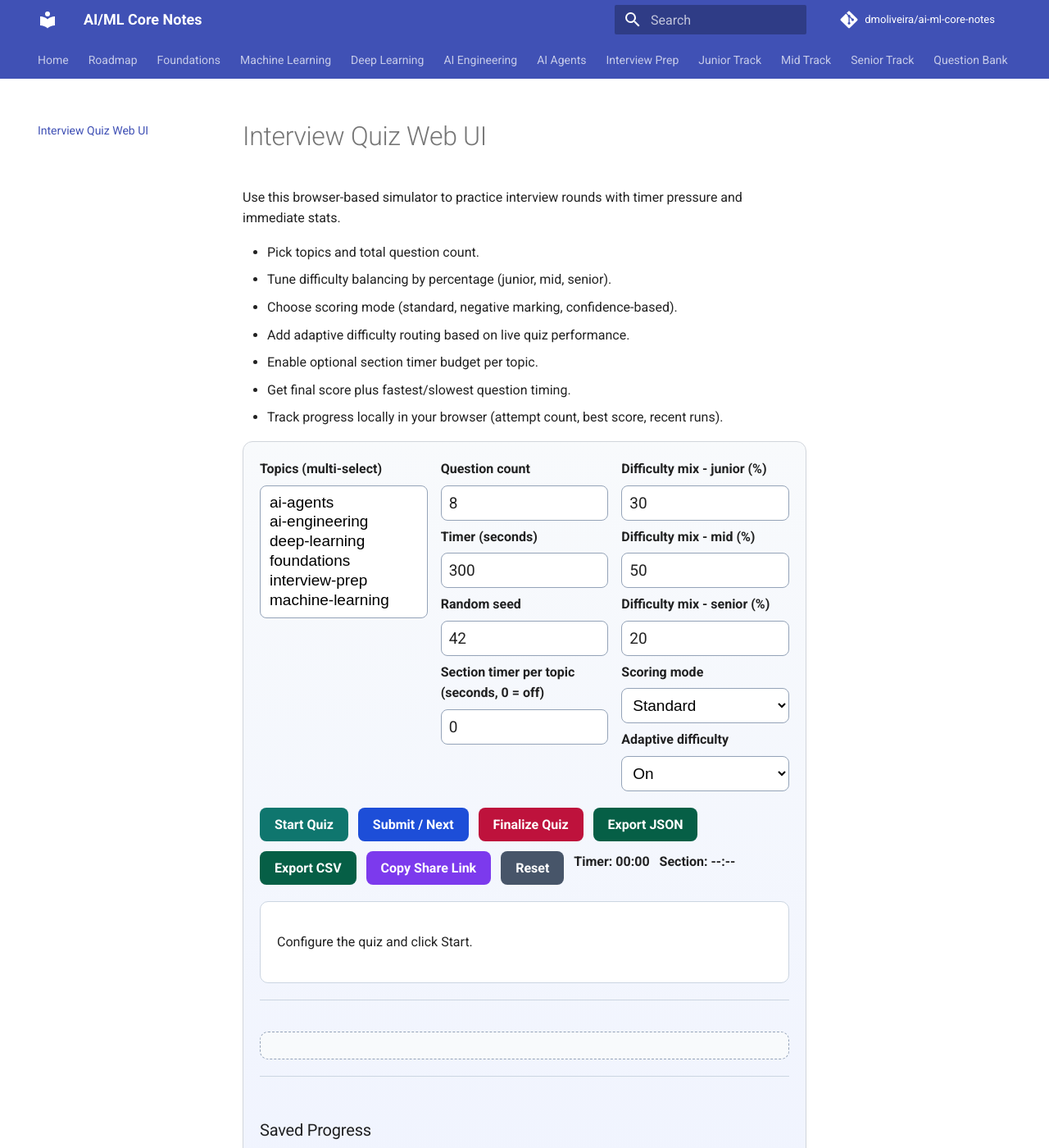
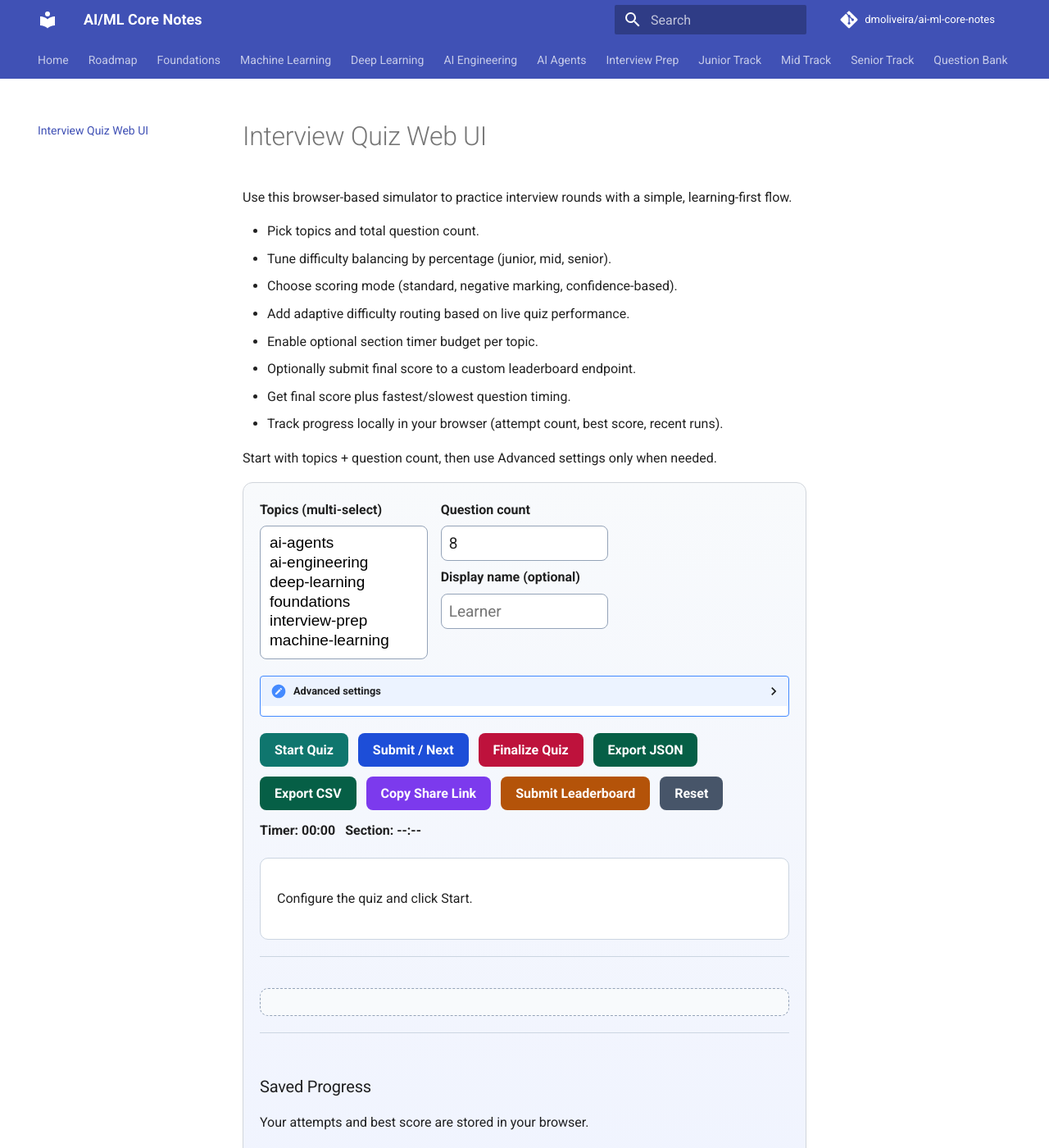
Before and after one commit to dmoliveira/ai-ml-core-notes, an MkDocs documentation site: the page built from docs/practice/quiz-web.md, in a window 1280 px wide and 1400 px high. Shown: the whole window at 82% size. Built offline with MkDocs 1.6.1 and Material for MkDocs 9.7.7, drawn with Linux system fonts in a browser that asks for light colours; comment, search, counter and statistics services are not loaded.

Commit message:
Simplify quiz UI layout with progressive advanced settings

```diff
--- a/docs/assets/quiz-web.css
+++ b/docs/assets/quiz-web.css
@@ -10,6 +10,20 @@
   grid-template-columns: repeat(3, minmax(0, 1fr));
   gap: 0.8rem;
   margin-bottom: 1rem;
+}
+
+.quiz-advanced {
+  border: 1px solid #cbd5e1;
+  border-radius: 10px;
+  padding: 0.6rem;
+  background: #f8fafc;
+  margin-bottom: 1rem;
+}
+
+.quiz-advanced summary {
+  cursor: pointer;
+  font-weight: 600;
+  margin-bottom: 0.6rem;
 }
 
 .quiz-control {
@@ -74,6 +88,11 @@
 
 #quiz-copy-share {
   background: #7c3aed;
+  color: #ffffff;
+}
+
+#quiz-submit-leaderboard {
+  background: #b45309;
   color: #ffffff;
 }
 
@@ -162,6 +181,10 @@
   margin-top: 0;
 }
 
+#quiz-leaderboard-feedback {
+  color: #92400e;
+}
+
 #quiz-section-timer.quiz-section-over {
   color: #b91c1c;
 }
--- a/docs/practice/quiz-web.md
+++ b/docs/practice/quiz-web.md
@@ -1,14 +1,17 @@
 # Interview Quiz Web UI
 
-Use this browser-based simulator to practice interview rounds with timer pressure and immediate stats.
+Use this browser-based simulator to practice interview rounds with a simple, learning-first flow.
 
 - Pick topics and total question count.
 - Tune difficulty balancing by percentage (junior, mid, senior).
 - Choose scoring mode (standard, negative marking, confidence-based).
 - Add adaptive difficulty routing based on live quiz performance.
 - Enable optional section timer budget per topic.
+- Optionally submit final score to a custom leaderboard endpoint.
 - Get final score plus fastest/slowest question timing.
 - Track progress locally in your browser (attempt count, best score, recent runs).
+
+Start with topics + question count, then use Advanced settings only when needed.
 
 <link rel="stylesheet" href="../../assets/quiz-web.css">
 
@@ -22,39 +25,53 @@ Use this browser-based simulator to practice interview rounds with timer pressur
       <label for="quiz-count">Question count</label>
       <input id="quiz-count" type="number" min="1" max="50" value="8">
 
-      <label for="quiz-limit">Timer (seconds)</label>
-      <input id="quiz-limit" type="number" min="30" max="3600" value="300">
-
-      <label for="quiz-seed">Random seed</label>
-      <input id="quiz-seed" type="number" min="1" value="42">
-
-      <label for="quiz-section-limit">Section timer per topic (seconds, 0 = off)</label>
-      <input id="quiz-section-limit" type="number" min="0" max="1800" value="0">
-    </div>
-    <div class="quiz-control">
-      <label for="quiz-weight-junior">Difficulty mix - junior (%)</label>
-      <input id="quiz-weight-junior" type="number" min="0" max="100" value="30">
-
-      <label for="quiz-weight-mid">Difficulty mix - mid (%)</label>
-      <input id="quiz-weight-mid" type="number" min="0" max="100" value="50">
-
-      <label for="quiz-weight-senior">Difficulty mix - senior (%)</label>
-      <input id="quiz-weight-senior" type="number" min="0" max="100" value="20">
-
-      <label for="quiz-scoring-mode">Scoring mode</label>
-      <select id="quiz-scoring-mode">
-        <option value="standard">Standard</option>
-        <option value="negative">Negative Marking</option>
-        <option value="confidence">Confidence Based</option>
-      </select>
-
-      <label for="quiz-adaptive-mode">Adaptive difficulty</label>
-      <select id="quiz-adaptive-mode">
-        <option value="on">On</option>
-        <option value="off">Off</option>
-      </select>
+      <label for="quiz-display-name">Display name (optional)</label>
+      <input id="quiz-display-name" type="text" maxlength="40" placeholder="Learner">
     </div>
   </div>
+
+  <details class="quiz-advanced">
+    <summary>Advanced settings</summary>
+    <div class="quiz-controls">
+      <div class="quiz-control">
+        <label for="quiz-limit">Timer (seconds)</label>
+        <input id="quiz-limit" type="number" min="30" max="3600" value="300">
+
+        <label for="quiz-seed">Random seed</label>
+        <input id="quiz-seed" type="number" min="1" value="42">
+
+        <label for="quiz-section-limit">Section timer per topic (seconds, 0 = off)</label>
+        <input id="quiz-section-limit" type="number" min="0" max="1800" value="0">
+      </div>
+      <div class="quiz-control">
+        <label for="quiz-weight-junior">Difficulty mix - junior (%)</label>
+        <input id="quiz-weight-junior" type="number" min="0" max="100" value="30">
+
+        <label for="quiz-weight-mid">Difficulty mix - mid (%)</label>
+        <input id="quiz-weight-mid" type="number" min="0" max="100" value="50">
+
+        <label for="quiz-weight-senior">Difficulty mix - senior (%)</label>
+        <input id="quiz-weight-senior" type="number" min="0" max="100" value="20">
+      </div>
+      <div class="quiz-control">
+        <label for="quiz-scoring-mode">Scoring mode</label>
+        <select id="quiz-scoring-mode">
+          <option value="standard">Standard</option>
+          <option value="negative">Negative Marking</option>
+          <option value="confidence">Confidence Based</option>
+        </select>
+
+        <label for="quiz-adaptive-mode">Adaptive difficulty</label>
+        <select id="quiz-adaptive-mode">
+          <option value="on">On</option>
+          <option value="off">Off</option>
+        </select>
+
+        <label for="quiz-leaderboard-endpoint">Leaderboard endpoint (optional)</label>
+        <input id="quiz-leaderboard-endpoint" type="url" placeholder="https://example.com/api/leaderboard">
+      </div>
+    </div>
+  </details>
 
   <div class="quiz-actions">
     <button id="quiz-start" type="button">Start Quiz</button>
@@ -63,6 +80,7 @@ Use this browser-based simulator to practice interview rounds with timer pressur
     <button id="quiz-export-json" type="button">Export JSON</button>
     <button id="quiz-export-csv" type="button">Export CSV</button>
     <button id="quiz-copy-share" type="button">Copy Share Link</button>
+    <button id="quiz-submit-leaderboard" type="button">Submit Leaderboard</button>
     <button id="quiz-reset" type="button">Reset</button>
     <strong>Timer: <span id="quiz-timer">00:00</span></strong>
     <strong>Section: <span id="quiz-section-timer">--:--</span></strong>
@@ -72,6 +90,7 @@ Use this browser-based simulator to practice interview rounds with timer pressur
     <p>Configure the quiz and click Start.</p>
   </div>
   <div class="quiz-feedback" id="quiz-feedback"></div>
+  <div class="quiz-feedback" id="quiz-leaderboard-feedback"></div>
   <div class="quiz-results" id="quiz-results"></div>
   <div class="quiz-shared-view" id="quiz-shared-view"></div>
 
```
